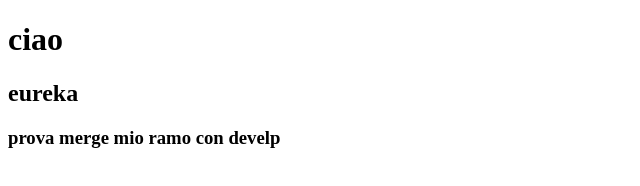
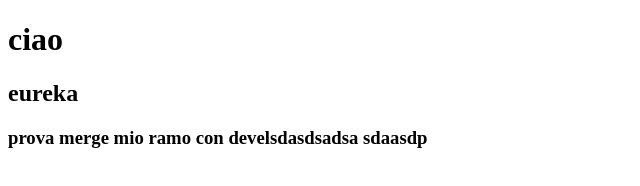
Before and after one commit to Channilol/TeamMortalKombat, a plain HTML site: page index.html in a window 1280 px wide. Shown: the whole page, without its empty margins (0-640 px from the left). Drawn offline with Linux system fonts and the light colour scheme.

Commit message:
commit merge

```diff
--- a/index.html
+++ b/index.html
@@ -8,6 +8,6 @@
   <body>
     <h1>ciao</h1>
       <h2>eureka</h2>
-    <h3>prova merge mio ramo con develp</h3>
+    <h3>prova merge mio ramo con develsdasdsadsa sdaasdp</h3>
 </body>
 </html>
```
